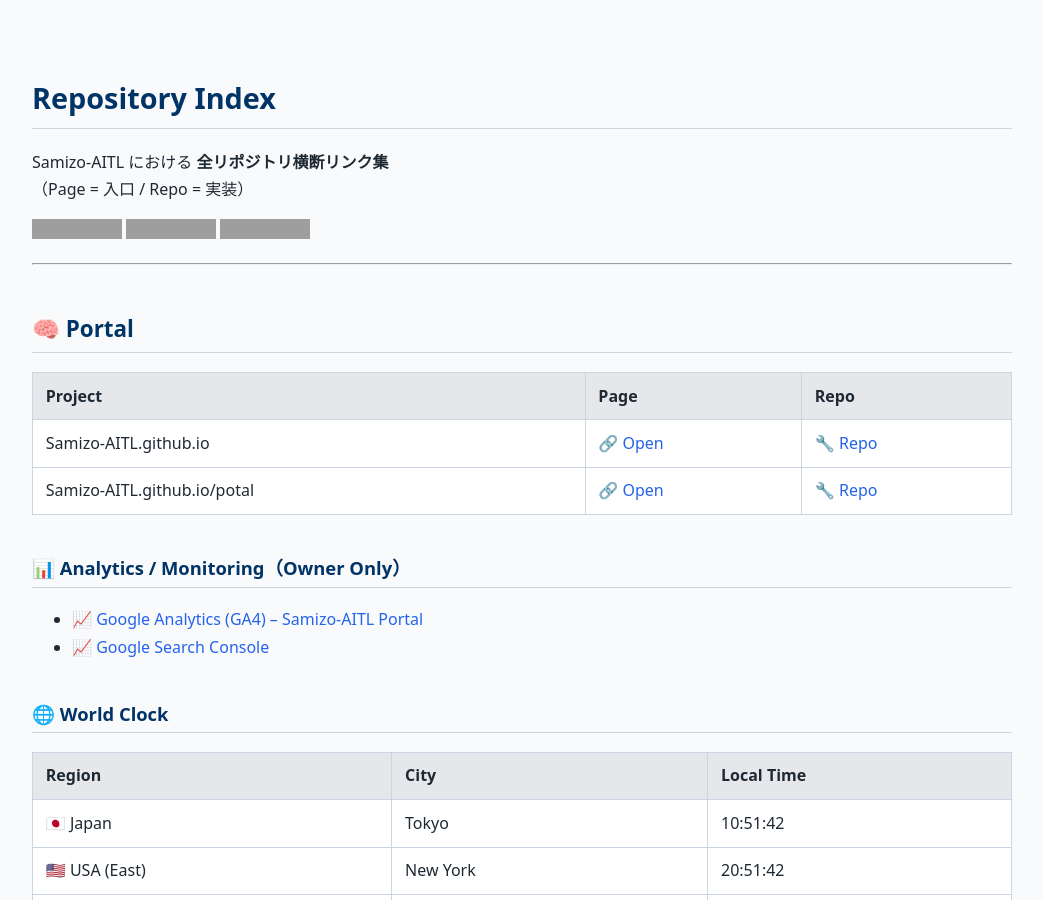
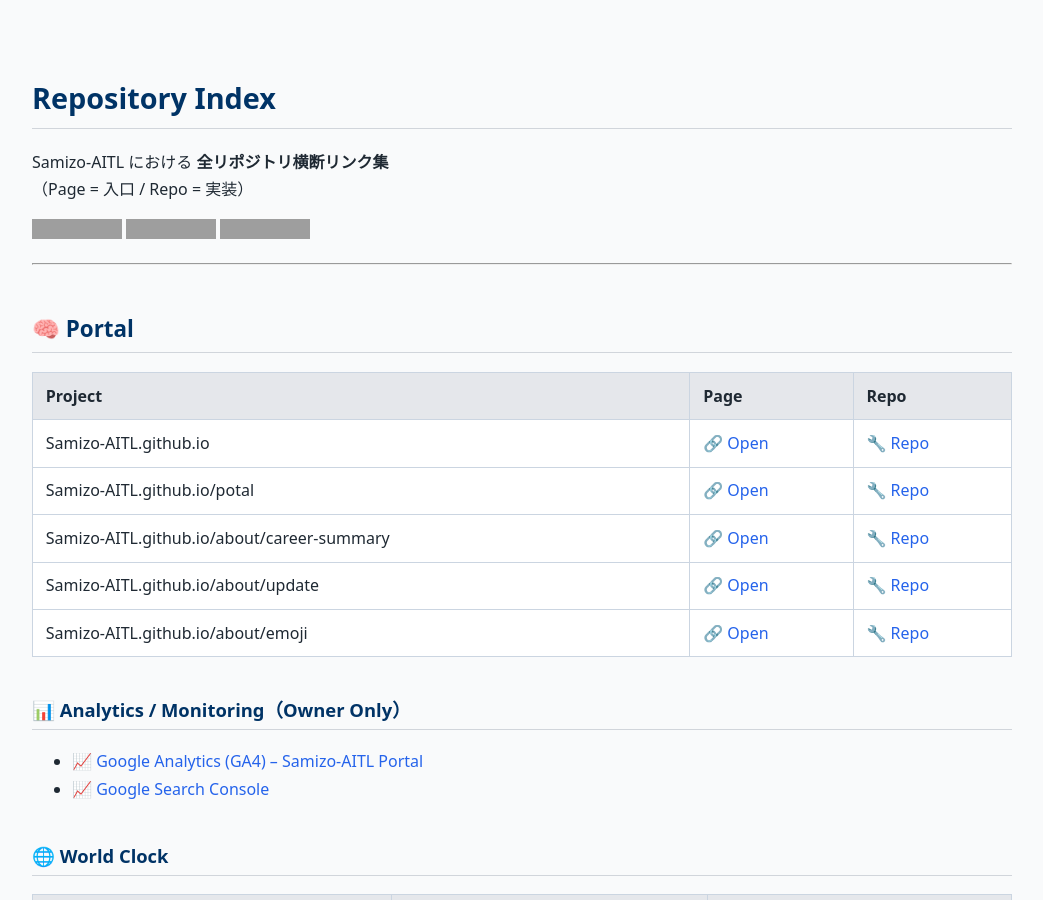
Before and after one commit to Samizo-AITL/Samizo-AITL.github.io, a Jekyll site: the page built from repo-index.md, in a window 1280 px wide and 900 px high. Shown: the whole window, without its empty margins (118-1161 px from the left). Built offline with Jekyll 4.4.1, drawn with Linux system fonts in a browser that asks for light colours; grey boxes are pictures that could not be loaded.

Commit message:
Update repo-index.md

```diff
--- a/repo-index.md
+++ b/repo-index.md
@@ -19,6 +19,10 @@
 |---|---|---|
 | Samizo-AITL.github.io | 🔗 [Open](https://samizo-aitl.github.io/) | 🔧 [Repo](https://github.com/Samizo-AITL/Samizo-AITL.github.io)
 | Samizo-AITL.github.io/potal | 🔗 [Open](https://samizo-aitl.github.io/portal) | 🔧 [Repo](https://github.com/Samizo-AITL/Samizo-AITL.github.io) |
+| Samizo-AITL.github.io/about/career-summary | 🔗 [Open](https://samizo-aitl.github.io/career-summary) | 🔧 [Repo](https://github.com/Samizo-AITL/Samizo-AITL.github.io) |
+| Samizo-AITL.github.io/about/update | 🔗 [Open](https://samizo-aitl.github.io/update) | 🔧 [Repo](https://github.com/Samizo-AITL/Samizo-AITL.github.io) |
+| Samizo-AITL.github.io/about/emoji | 🔗 [Open](https://samizo-aitl.github.io/emoji) | 🔧 [Repo](https://github.com/Samizo-AITL/Samizo-AITL.github.io) |
+
 
 ### 📊 Analytics / Monitoring（Owner Only）
 
```
